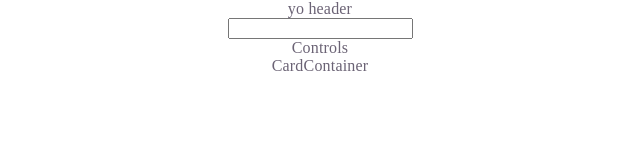
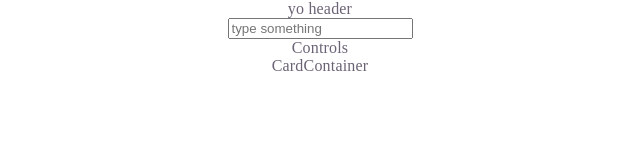
Before and after one commit to Remi-Lerolle/github-user-search, a React (Vite) app: page / in a window 1280 px wide. Shown: the top 160 px of the page, without its empty margins (320-960 px from the left). Built offline with nearby package versions, Linux system fonts and the light colour scheme.

Commit message:
First handleKeyUp implementation

```diff
--- a/src/App.tsx
+++ b/src/App.tsx
@@ -1,4 +1,6 @@
 import './App.css'
+
+import React from 'react';
 
 import Header from './components/Header.tsx';
 import SearchArea from './components/SearchArea.tsx';
@@ -12,7 +14,9 @@ function App() {
 
 			<Header />
 
-			<SearchArea />
+			<SearchArea
+				handleKeyUp={ handleKeyUp }
+				/>
 
 			<Controls />
 
@@ -22,4 +26,37 @@ function App() {
 	)
 }
 
+const handleKeyUp = ( e: React.KeyboardEvent<HTMLInputElement> ) => {
+
+	console.info( e.currentTarget.value )
+
+}
+
+
+async function fetchUsers( inputValue ){
+
+	const fetchUrl = new URL( `https://api.github.com/search/users?q=${inputValue}` );
+
+	try {
+
+		const response = await fetch( fetchUrl );
+
+		if ( !response.ok ){
+
+			throw new Error( `Response.status: ${response.status}` );
+
+		}
+
+		const result = await response.json();
+
+		console.log( result );
+
+	} catch ( error ){
+
+		console.error( error );
+
+	}
+
+}
+
 export default App
--- a/src/components/SearchArea.tsx
+++ b/src/components/SearchArea.tsx
@@ -1,8 +1,18 @@
+import React from "react";
 
-export default function SearchArea(){
+interface SearchAreaProps {
+
+	handleKeyUp : ( e: React.KeyboardEvent<HTMLInputElement> ) => void;
+}
+
+const SearchArea: React.FC<SearchAreaProps> = ( { handleKeyUp }) => {
 
 	return <input
 		type="text"
-		/>
+		placeholder="type something"
+		onKeyUp={ handleKeyUp }
+	/>
 
 }
+
+export default SearchArea;
```
